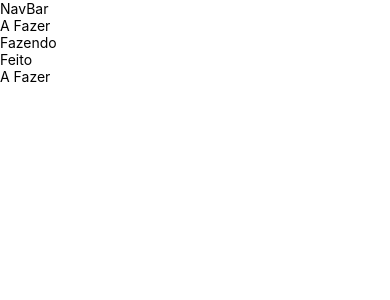
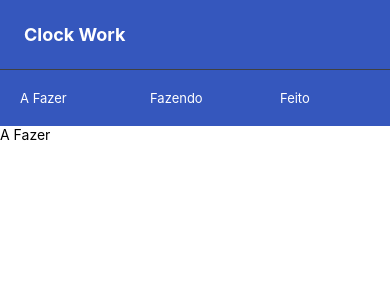
Before and after one commit to RenanKawamoto/ClockWork, a React Native app: screen /AFazer in a window 390 px wide. Shown: the top 300 px of the page. Built offline with nearby package versions, Linux system fonts and the light colour scheme.

Commit message:
Alterado a estetica da navbar

```diff
--- a/src/components/NavBar/index.js
+++ b/src/components/NavBar/index.js
@@ -1,22 +1,48 @@
-import {View, Text, TouchableOpacity, Button} from "react-native";
+import {View, Text, TouchableOpacity, StyleSheet} from "react-native";
 
 
 export default function NavBar({navigation})
 {
-    return <View>
-        <Text>
-            NavBar
+    return <View style={style.view}>
+        <Text style={style.title}>
+            Clock Work
         </Text>
-        <View>
-            <TouchableOpacity onPress={()=> navigation.navigate('AFazer')}>
-                <Text>A Fazer</Text>
+        <View style={style.viewButtons}>
+            <TouchableOpacity onPress={()=> navigation.navigate('AFazer')} style={style.button}>
+                <Text style={style.textButton}>A Fazer</Text>
             </TouchableOpacity>
-            <TouchableOpacity onPress={()=> navigation.navigate('Fazendo')}>
-                <Text>Fazendo</Text>
+            <TouchableOpacity onPress={()=> navigation.navigate('Fazendo')} style={style.button}>
+                <Text style={style.textButton}>Fazendo</Text>
             </TouchableOpacity>
-            <TouchableOpacity onPress={()=> navigation.navigate('Feito')}>
-                <Text>Feito</Text>
+            <TouchableOpacity onPress={()=> navigation.navigate('Feito')} style={style.button}>
+                <Text style={style.textButton}>Feito</Text>
             </TouchableOpacity>
         </View>
     </View>
 }
+
+export const style = StyleSheet.create({
+    view: {
+        backgroundColor: '#3557BD',
+    },
+    title: {
+        fontSize: 18,
+        fontWeight: "bold",
+        color: "white",
+        borderBottomColor: '#404040',
+        borderBottomWidth: 1,
+        padding: 24,
+    },
+    viewButtons: {
+        flexDirection: "row"
+    },
+    button: {
+        width: "33.33%",
+        padding: 20,
+        textAlign: "center",
+    },
+    textButton: {
+        color: "white",
+        fontSize: 13
+    }
+  })
```
